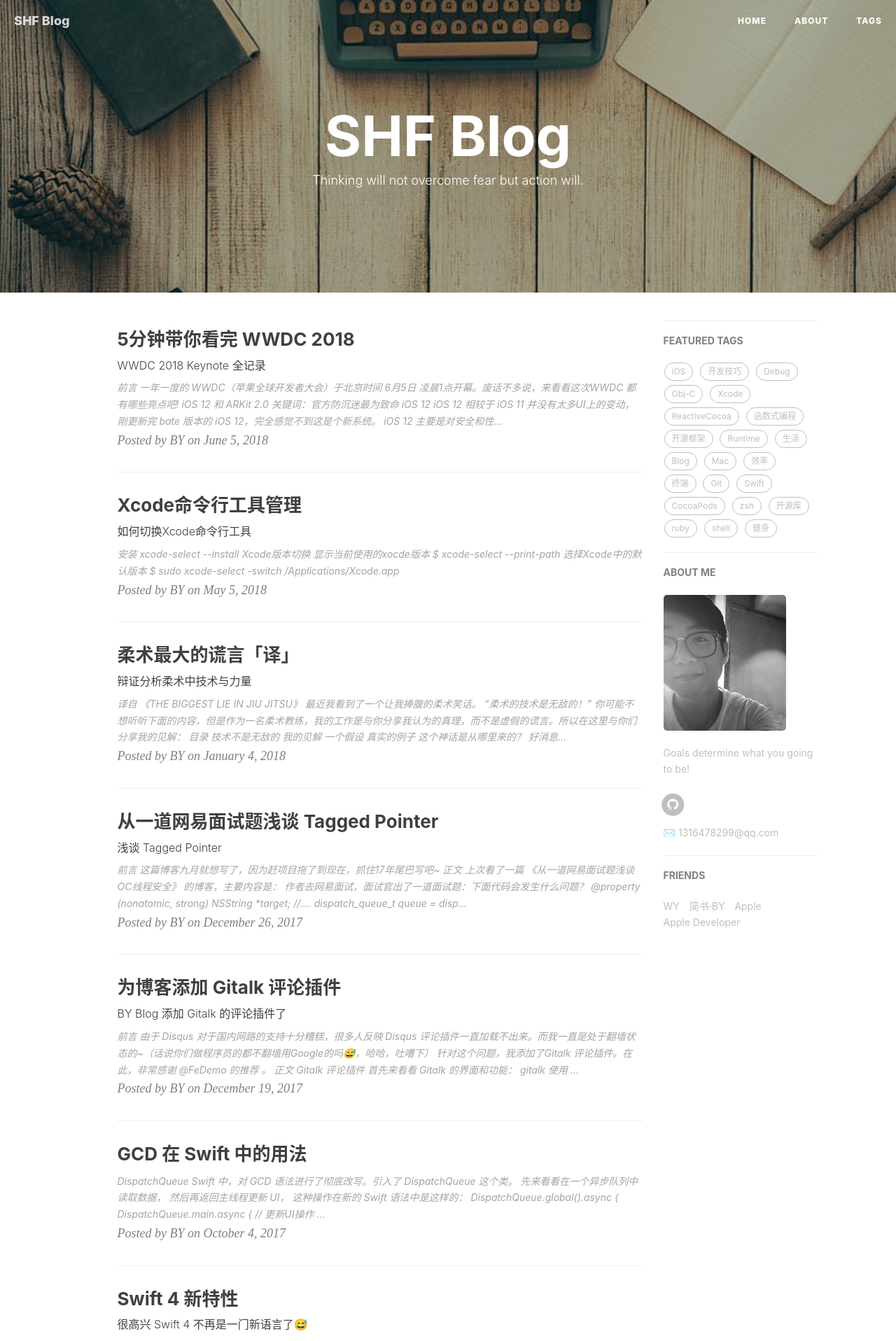
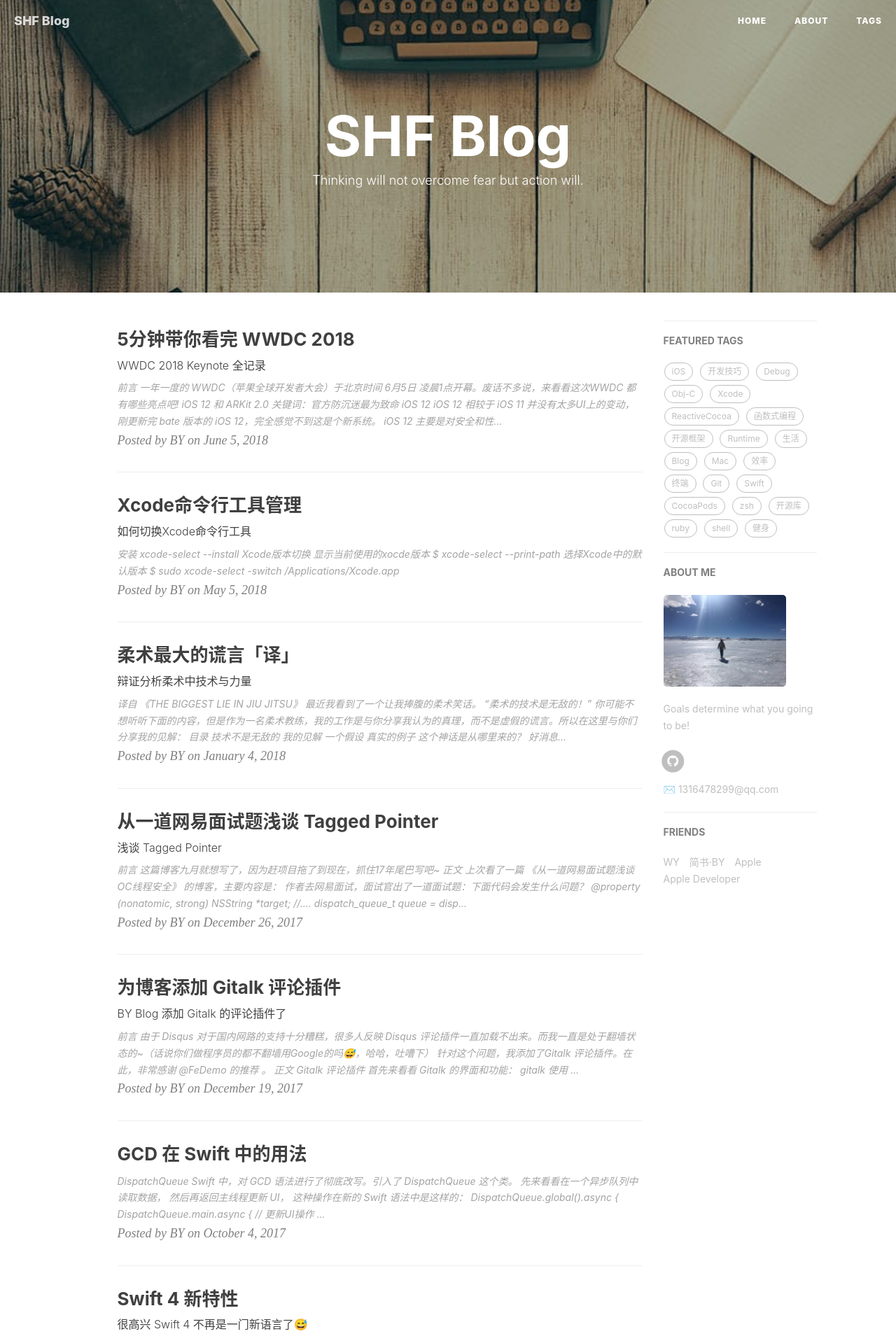
Before and after one commit to shfshf/shfshf.github.io, a Jekyll site: the page built from index.html, in a window 1280 px wide. Shown: the top 1916 px of the page at 70% size. Built offline with Jekyll 4.4.1, drawn with Linux system fonts in a browser that asks for light colours; nearby versions of some CDN libraries; the list of posts is cut into pages by our own code; comment, search, counter and statistics services are not loaded.

Commit message:
增加图片

```diff
--- a/_config.yml
+++ b/_config.yml
@@ -12,7 +12,7 @@ github_repo: "https://github.com/shfshf/shfshf.github.io.git" # you code reposit
 # Sidebar settings
 sidebar: true                           # whether or not using Sidebar.
 sidebar-about-description: "Goals determine what you going to be!"
-sidebar-avatar: /img/about-BY-gentle.jpg      # use absolute URL, seeing it's used in both `/` and `/about/`
+sidebar-avatar: /img/shf-bolg-logo.jpg      # use absolute URL, seeing it's used in both `/` and `/about/`
 
 
 
```
Also changed, not shown: img/shf-bolg-logo.jpg (renamed from img/shf_bolg_logo.jpg).
